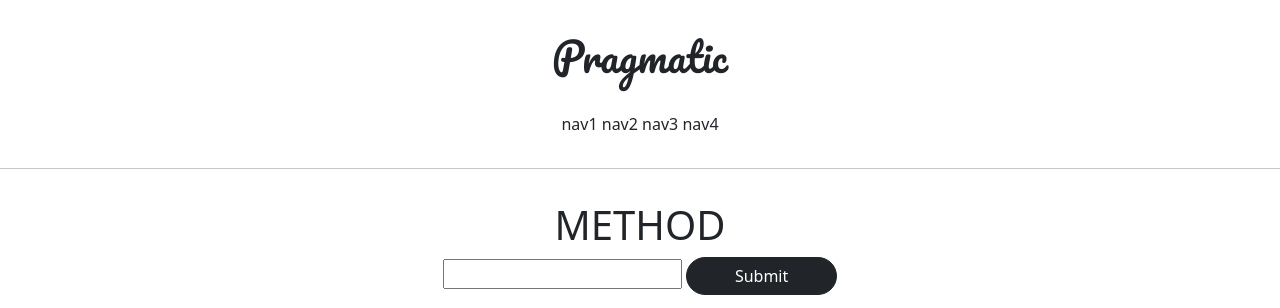
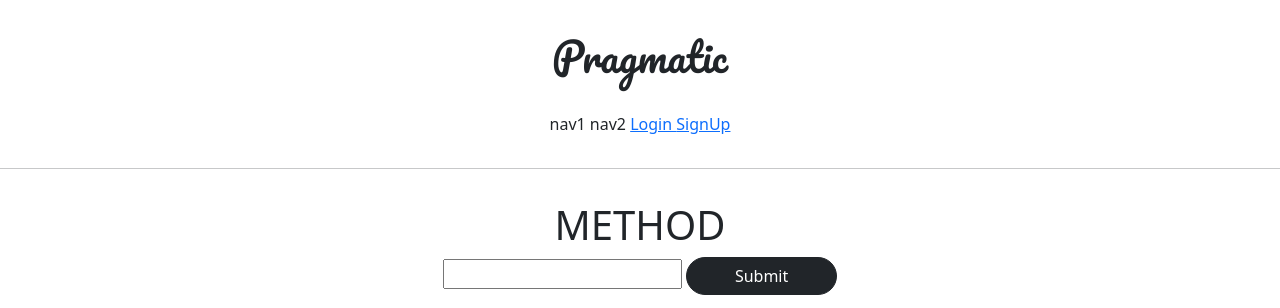
Before and after one commit to hanbitgoun/djangoproject_02, a Django app: page /acounts/hello_world/ in a window 1280 px wide. Shown: the top 308 px of the page. Run offline with Django 3.2, Linux system fonts and the light colour scheme; data that the repository does not hold is empty; parts of the project's set-up code (start-up, migrations or seed data) failed here and were passed over.

Commit message:
20210714_w commit_2_1

```diff
--- a/acountapp/urls.py
+++ b/acountapp/urls.py
@@ -11,7 +11,7 @@ urlpatterns = [
     path('login/', LoginView.as_view(template_name='acountapp/login.html'),
          name='login'),
 
-    path('logout/', LogoutView.as_view(), name='logout.html'),
+    path('logout/', LogoutView.as_view(), name='logout'),
 
     path('create/', AccountCreateView.as_view(), name='create')
 ]
--- a/templates/header.html
+++ b/templates/header.html
@@ -5,7 +5,24 @@
     <div class="pragmatic_header_button">
         <span>nav1</span>
         <span>nav2</span>
-        <span>nav3</span>
-        <span>nav4</span>
+
+        {% if not user.is_authenticated %}
+        <span>
+            <a href="{% url 'acountapp:login' %}">
+                Login
+            </a>
+        </span>
+        <span>
+            <a href="{% url 'acountapp:create' %}">
+                SignUp
+            </a>
+        </span>
+            {% else %}
+            <span>
+                <a href="{% url 'acountapp:logout' %}">
+                    Logout
+                </a>
+            </span>
+        {% endif %}
     </div>
 </div>
```
